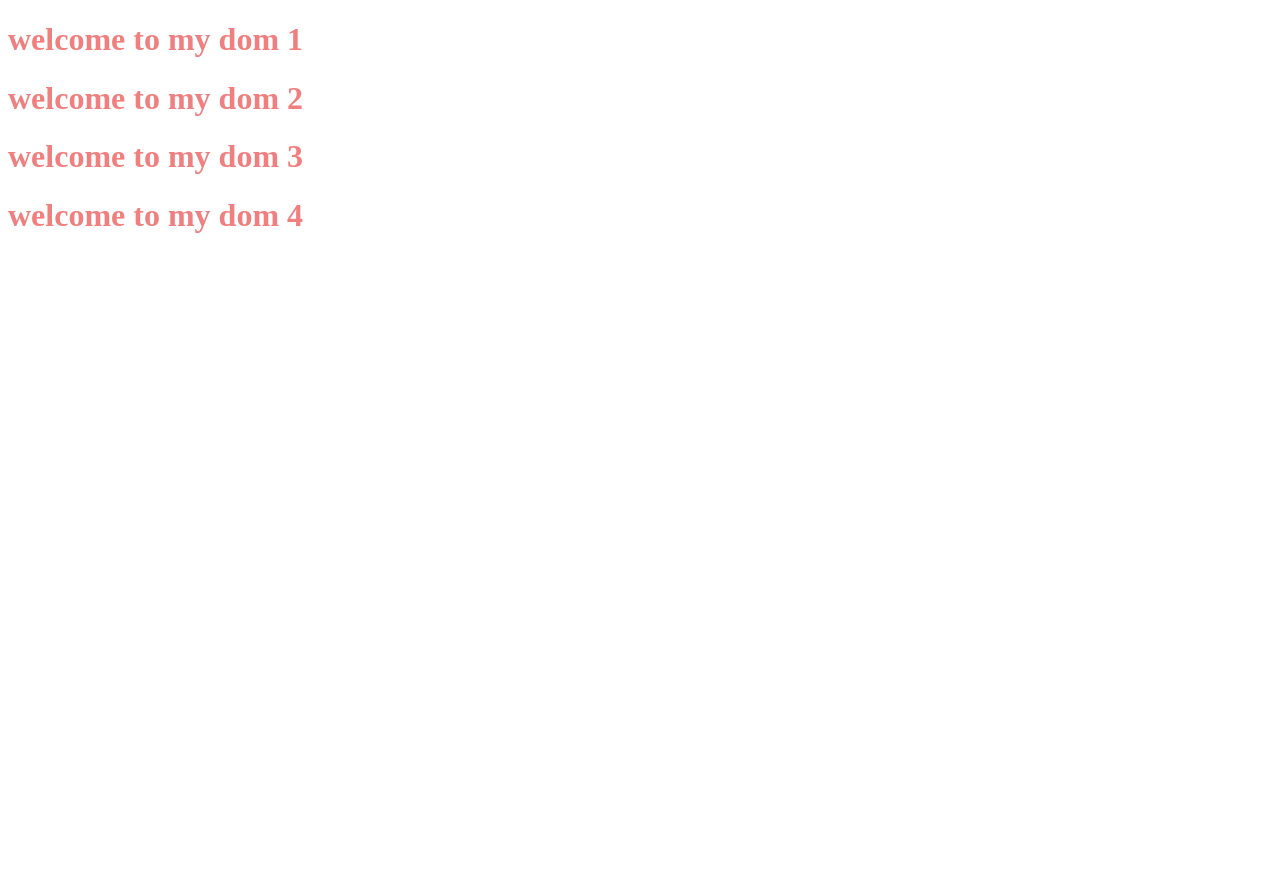
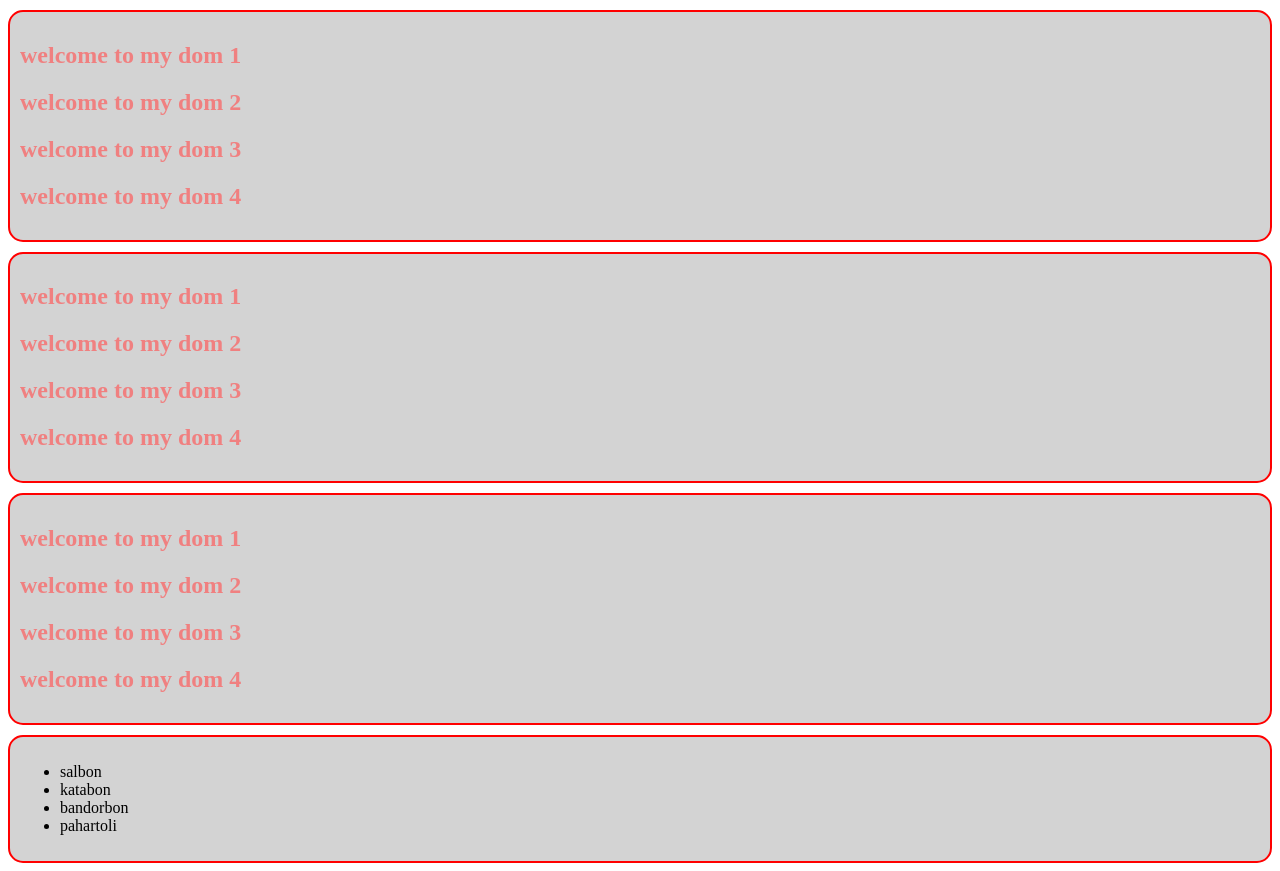
Before and after one commit to RaselMridha792/explore-js-dom, a plain HTML site: page index.html in a window 1280 px wide. Before the commit the page ends 800 px from the top, so only its background shows below. Drawn offline with Linux system fonts and the light colour scheme.

Commit message:
append on js

```diff
--- /dev/null
+++ b/append.js
@@ -0,0 +1,4 @@
+const placesList = document.getElementById('places-list');
+const li = document.createElement('li');
+li.innerText = 'pahartoli';
+placesList.appendChild(li);
--- a/dom.js
+++ b/dom.js
@@ -1 +1,10 @@
 // console.log("hello from js");
+const sections = document.querySelectorAll('section');
+for(const section of sections){
+    section.style.border = '2px solid red';
+    section.style.marginTop = '10px';
+    section.style.padding = '10px';
+    section.style.borderRadius = '15px';
+    section.style.backgroundColor = 'lightgray';
+    section.style.color = 'black';
+}
--- a/index.html
+++ b/index.html
@@ -6,12 +6,33 @@
     <title>tour of dom</title>
     <link rel="stylesheet" href="style.css">
 </head>
-<body>
+<boady>
     <header>
-        <h1 class="wlcm">welcome to my dom 1</h1>
-        <h1 class="wlcm">welcome to my dom 2</h1>
-        <h1 id="dom3">welcome to my dom 3</h1>
-        <h1>welcome to my dom 4</h1>
+        <section>
+            <h1 class="wlcm">welcome to my dom 1</h1>
+            <h1 class="wlcm">welcome to my dom 2</h1>
+            <h1 id="dom3">welcome to my dom 3</h1>
+            <h1>welcome to my dom 4</h1>
+        </section>
+        <section>
+            <h1 class="wlcm">welcome to my dom 1</h1>
+            <h1 class="wlcm">welcome to my dom 2</h1>
+            <h1 id="dom3">welcome to my dom 3</h1>
+            <h1>welcome to my dom 4</h1>
+        </section>
+        <section>
+            <h1 class="wlcm">welcome to my dom 1</h1>
+            <h1 class="wlcm">welcome to my dom 2</h1>
+            <h1 id="dom3">welcome to my dom 3</h1>
+            <h1>welcome to my dom 4</h1>
+        </section>
+        <section>
+            <ul id="places-list">
+                <li>salbon</li>
+                <li>katabon</li>
+                <li>bandorbon</li>
+            </ul>
+        </section>
     </header>
     <main>
 
@@ -26,5 +47,6 @@
         //     console.log(li);
         // }
     </script>
-</body>
+    <script src="append.js"></script>
+</boady>
 </html>
```
